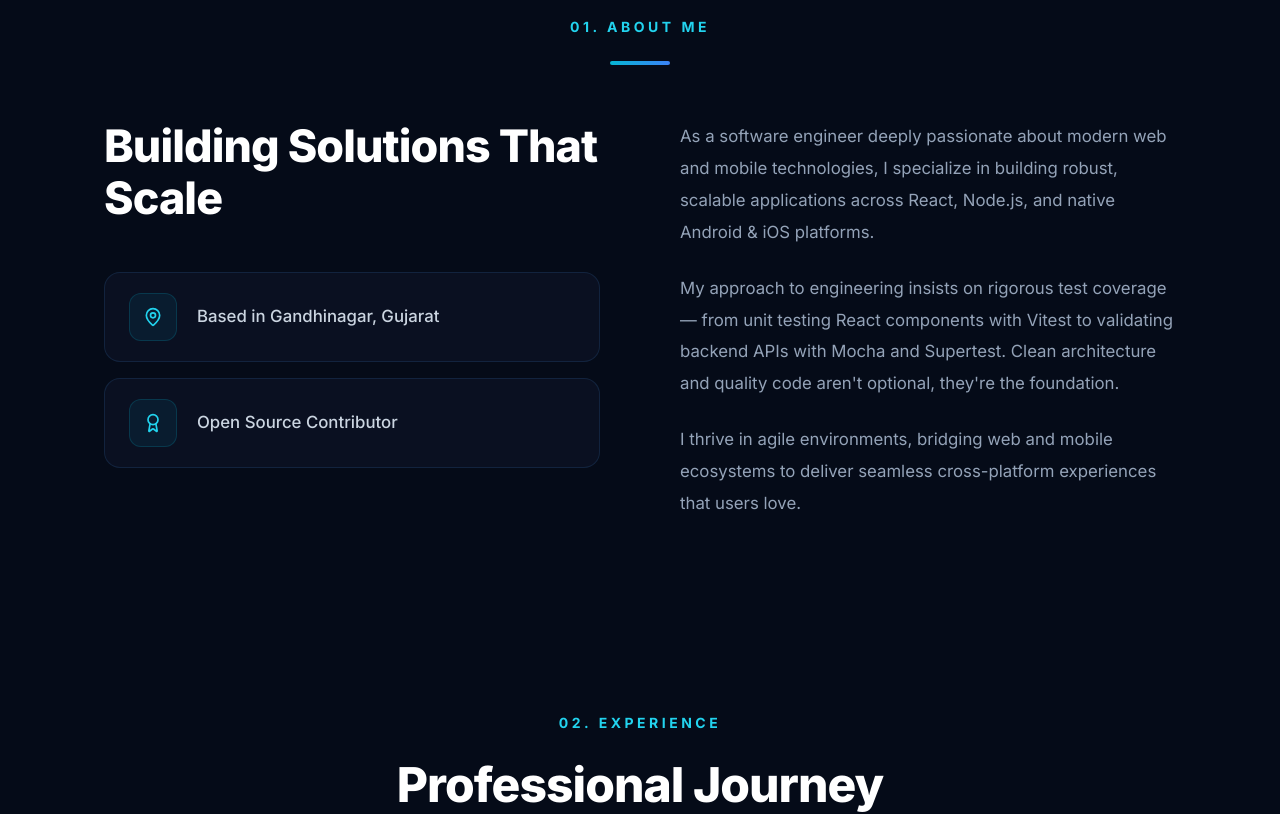
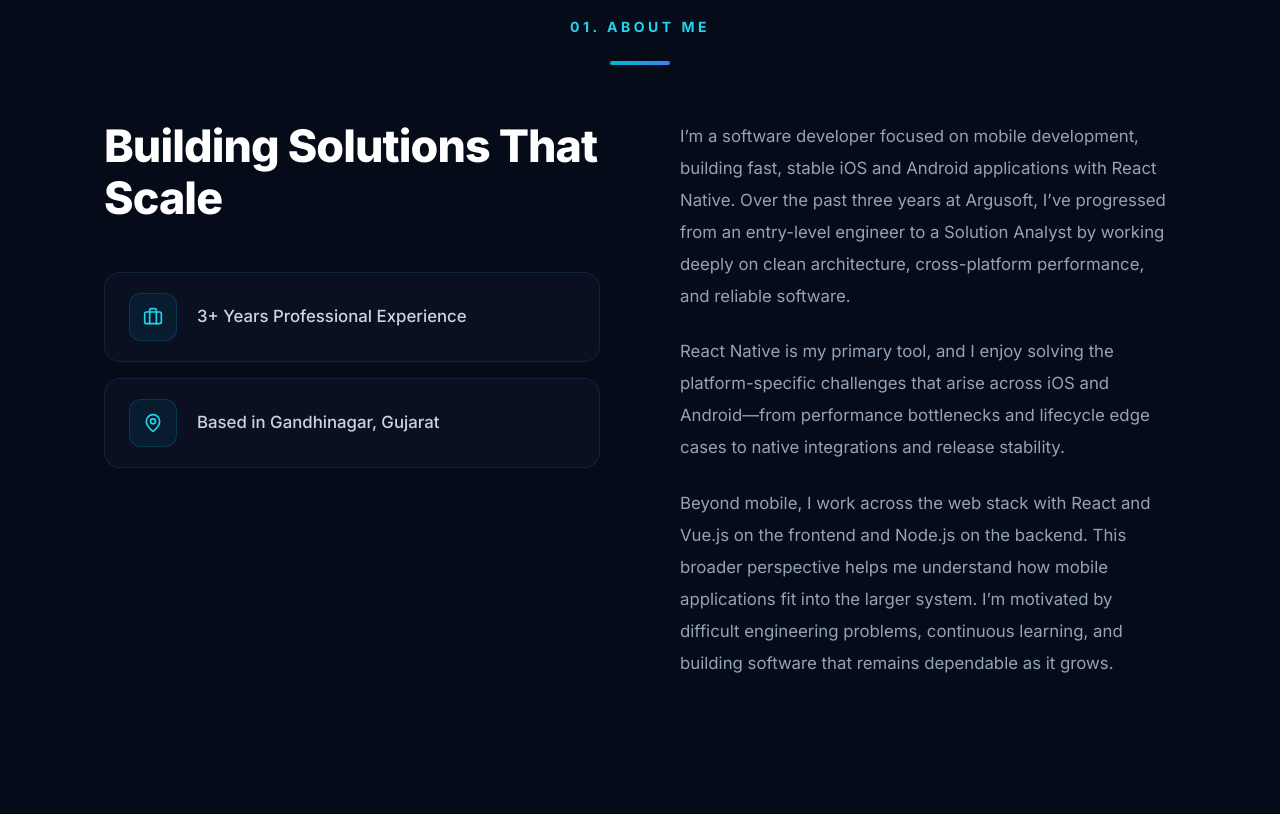
Before and after one commit to sachinkumarverma/Portfolio, a React (Vite) app: page / in a window 1280 px wide. Shown: the part 880-1694 px from the top of the page. Built offline with nearby package versions, Linux system fonts and the light colour scheme.

Commit message:
feat: add hyperlink support to about highlights and update professional bio and experience data

```diff
--- a/src/components/About.jsx
+++ b/src/components/About.jsx
@@ -1,9 +1,9 @@
 import { motion } from "framer-motion";
-import { MapPin, Award } from "lucide-react";
+import { MapPin, Award, Briefcase, Code2, CheckCircle2 } from "lucide-react";
 import { aboutData } from "../data/portfolio";
 import SectionHeader from "./SectionHeader";
 
-const iconMap = { MapPin, Award };
+const iconMap = { MapPin, Award, Briefcase, Code2, CheckCircle2 };
 
 export default function About() {
   return (
@@ -24,7 +24,14 @@ export default function About() {
 
             <div style={{ display: "flex", flexDirection: "column", gap: 16 }}>
               {aboutData.highlights.map((h, i) => {
-                const Icon = iconMap[h.icon];
+                const Icon = iconMap[h.icon] || Briefcase;
+                const content = (
+                  <>
+                    <div className="icon-box icon-box-sm"><Icon size={20} /></div>
+                    <span style={{ fontSize: "1.05rem", fontWeight: 500, color: "var(--text-light)" }}>{h.text}</span>
+                  </>
+                );
+
                 return (
                   <motion.div
                     key={i}
@@ -32,11 +39,25 @@ export default function About() {
                     whileInView={{ opacity: 1, x: 0 }}
                     viewport={{ once: true }}
                     transition={{ duration: 0.6, delay: 0.3 + i * 0.15 }}
-                    className="card-highlight"
-                    style={{ display: "flex", alignItems: "center", gap: 20 }}
                   >
-                    <div className="icon-box icon-box-sm"><Icon size={20} /></div>
-                    <span style={{ fontSize: "1.05rem", fontWeight: 500, color: "var(--text-light)" }}>{h.text}</span>
+                    {h.link ? (
+                      <a
+                        href={h.link}
+                        target="_blank"
+                        rel="noopener noreferrer"
+                        className="card-highlight"
+                        style={{ display: "flex", alignItems: "center", gap: 20, textDecoration: "none" }}
+                      >
+                        {content}
+                      </a>
+                    ) : (
+                      <div
+                        className="card-highlight"
+                        style={{ display: "flex", alignItems: "center", gap: 20 }}
+                      >
+                        {content}
+                      </div>
+                    )}
                   </motion.div>
                 );
               })}
--- a/src/data/portfolio.js
+++ b/src/data/portfolio.js
@@ -19,13 +19,13 @@ export const personalInfo = {
 export const aboutData = {
   heading: "Building Solutions That Scale",
   bio: [
-    "As a software engineer deeply passionate about modern web and mobile technologies, I specialize in building robust, scalable applications across React, Node.js, and native Android & iOS platforms.",
-    "My approach to engineering insists on rigorous test coverage — from unit testing React components with Vitest to validating backend APIs with Mocha and Supertest. Clean architecture and quality code aren't optional, they're the foundation.",
-    "I thrive in agile environments, bridging web and mobile ecosystems to deliver seamless cross-platform experiences that users love.",
+    "I’m a software developer focused on mobile development, building fast, stable iOS and Android applications with React Native. Over the past three years at Argusoft, I’ve progressed from an entry-level engineer to a Solution Analyst by working deeply on clean architecture, cross-platform performance, and reliable software.",
+    "React Native is my primary tool, and I enjoy solving the platform-specific challenges that arise across iOS and Android—from performance bottlenecks and lifecycle edge cases to native integrations and release stability.",
+    "Beyond mobile, I work across the web stack with React and Vue.js on the frontend and Node.js on the backend. This broader perspective helps me understand how mobile applications fit into the larger system. I’m motivated by difficult engineering problems, continuous learning, and building software that remains dependable as it grows.",
   ],
   highlights: [
+    { icon: "Briefcase", text: "3+ Years Professional Experience" },
     { icon: "MapPin", text: "Based in Gandhinagar, Gujarat" },
-    { icon: "Award", text: "Open Source Contributor" },
   ],
 };
 
@@ -42,7 +42,7 @@ export const experienceData = [
     responsibilities: [
       "Built and maintained full-stack web applications using React and Node.js, serving enterprise-grade features to production users.",
       "Developed and shipped native Android (Kotlin) and iOS (Swift) modules, integrating them with existing web services for a unified cross-platform experience.",
-      "Architected comprehensive test suites — unit tests for React components (Vitest/React Testing Library) and backend API validation (Mocha/Supertest), achieving 85%+ code coverage.",
+      "Implemented comprehensive test suites — unit tests for React components (Vitest/React Testing Library) and backend API validation (Mocha/Supertest) to ensure software reliability and prevent regressions.",
       "Designed RESTful APIs and integrated third-party services including payment gateways and push notification systems.",
       "Collaborated with cross-functional teams in agile sprints, conducting code reviews and driving CI/CD pipeline improvements.",
     ],
```
